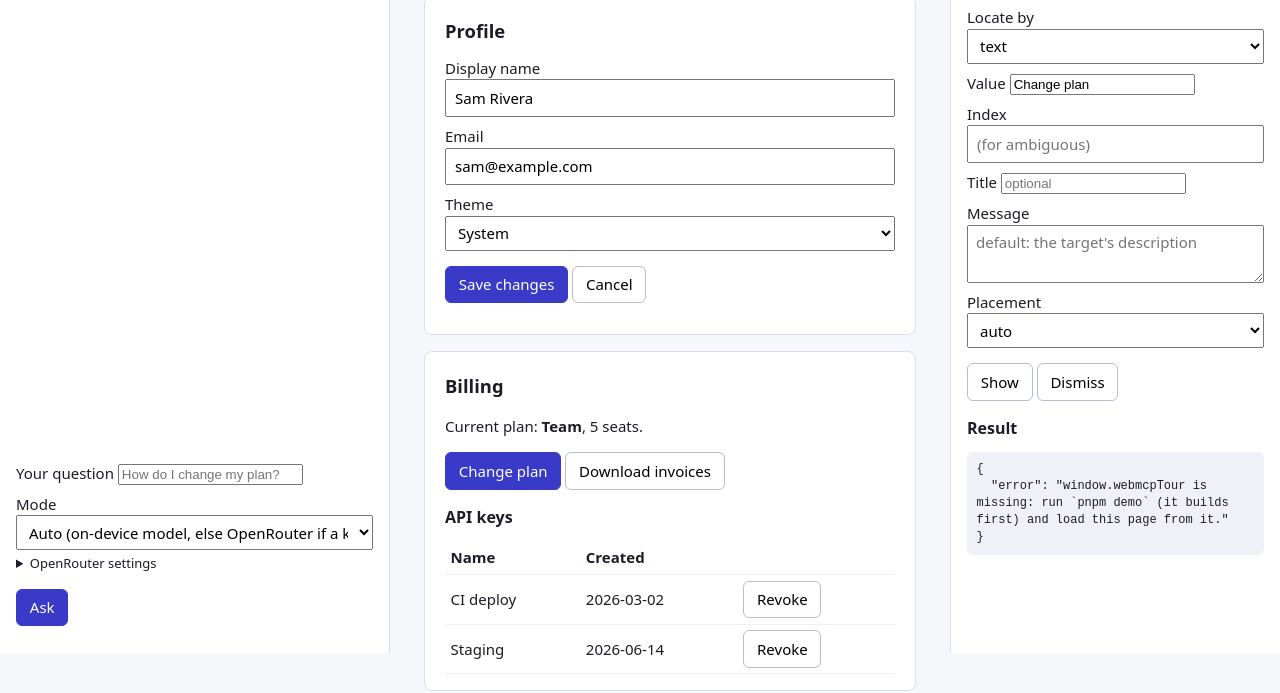
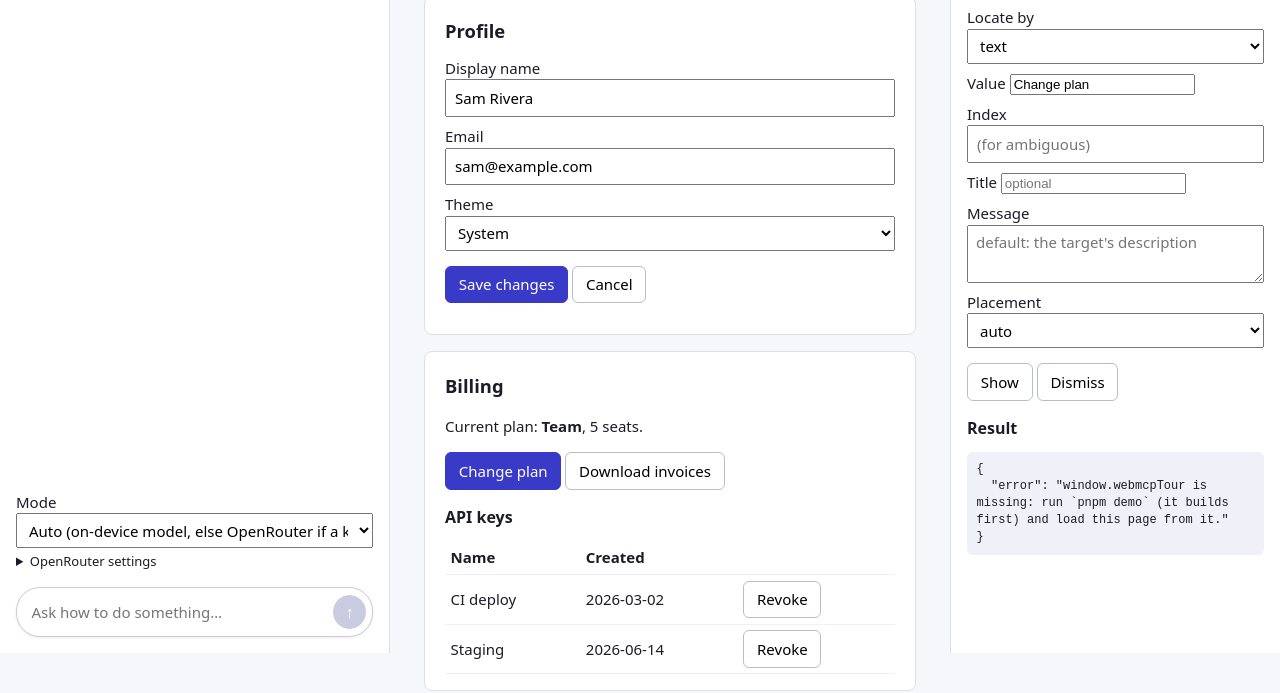
Before and after one commit to fboldo/webmcp-tour, a website with bundled scripts: page demo/index.html in a window 1280 px wide. Shown: the part 147-840 px from the top of the page. Built offline with nearby package versions, Linux system fonts and the light colour scheme.

Commit message:
Demo: chat-style question input (#16)
Rounded composer with the send button inside, a stop button beside it,
and a visually hidden label.

Co-authored-by: Claude Opus 5.5 <noreply@anthropic.com>

```diff
--- a/demo/demo.css
+++ b/demo/demo.css
@@ -43,3 +43,14 @@ th, td { text-align: left; padding: .35rem; border-bottom: 1px solid #eef; }
 #openrouter-box { margin: .25rem 0; font-size: 13px; }
 #openrouter-box summary { cursor: pointer; }
 #openrouter-box .hint { margin: .25rem 0; }
+
+.visually-hidden { position: absolute; width: 1px; height: 1px; margin: -1px; padding: 0; overflow: hidden; clip-path: inset(50%); white-space: nowrap; border: 0; }
+.composer { display: flex; align-items: center; gap: .35rem; margin: .5rem 0 .25rem; padding: .35rem .35rem .35rem .9rem; border: 1px solid #c9cbe0; border-radius: 1.5rem; background: #fff; box-shadow: 0 1px 3px rgb(20 20 60 / .08); transition: border-color .15s, box-shadow .15s; }
+.composer:focus-within { border-color: #3a3ac8; box-shadow: 0 0 0 3px rgb(58 58 200 / .15); }
+.assistant .composer input { flex: 1; min-width: 0; margin: 0; padding: .45rem 0; border: 0; outline: none; background: transparent; font: inherit; }
+.composer-btn { flex: none; display: grid; place-items: center; width: 2.1rem; height: 2.1rem; padding: 0; border-radius: 50%; font-size: 1rem; line-height: 1; }
+.composer-btn.send { background: #3a3ac8; border-color: #3a3ac8; color: #fff; }
+.composer:has(input:placeholder-shown) .composer-btn.send { background: #c9cbe0; border-color: #c9cbe0; }
+.composer-btn[hidden] { display: none; }
+@media (forced-colors: active) { .composer:focus-within { outline: 2px solid Highlight; } }
+@media (prefers-reduced-motion: reduce) { .composer { transition: none; } }
--- a/demo/index.html
+++ b/demo/index.html
@@ -106,7 +106,6 @@
   <ol id="transcript" role="log" aria-live="polite" aria-label="Conversation and tool calls"></ol>
   <p id="samples" class="samples"></p>
   <form id="ask">
-    <label>Your question <input name="q" autocomplete="off" placeholder="How do I change my plan?" required></label>
     <label>Mode
       <select name="mode" id="mode">
         <option value="auto">Auto (on-device model, else OpenRouter if a key is set, else scripted)</option>
@@ -127,7 +126,13 @@
       <p><button type="button" id="or-forget">Forget key</button></p>
       <p class="hint" id="or-note">The key stays in this browser and is sent only to openrouter.ai. Use a key with a spending limit.</p>
     </details>
-    <p><button type="submit" class="primary">Ask</button> <button type="button" id="stop" hidden>Stop</button> <button type="button" id="download" hidden>Download model</button></p>
+    <p><button type="button" id="download" hidden>Download model</button></p>
+    <div class="composer">
+      <label for="q" class="visually-hidden">Your question</label>
+      <input id="q" name="q" autocomplete="off" placeholder="Ask how to do something…" required>
+      <button type="button" id="stop" class="composer-btn" aria-label="Stop" title="Stop" hidden><span aria-hidden="true">■</span></button>
+      <button type="submit" class="composer-btn send" aria-label="Ask" title="Ask"><span aria-hidden="true">↑</span></button>
+    </div>
   </form>
 </aside>
 </body>
```
